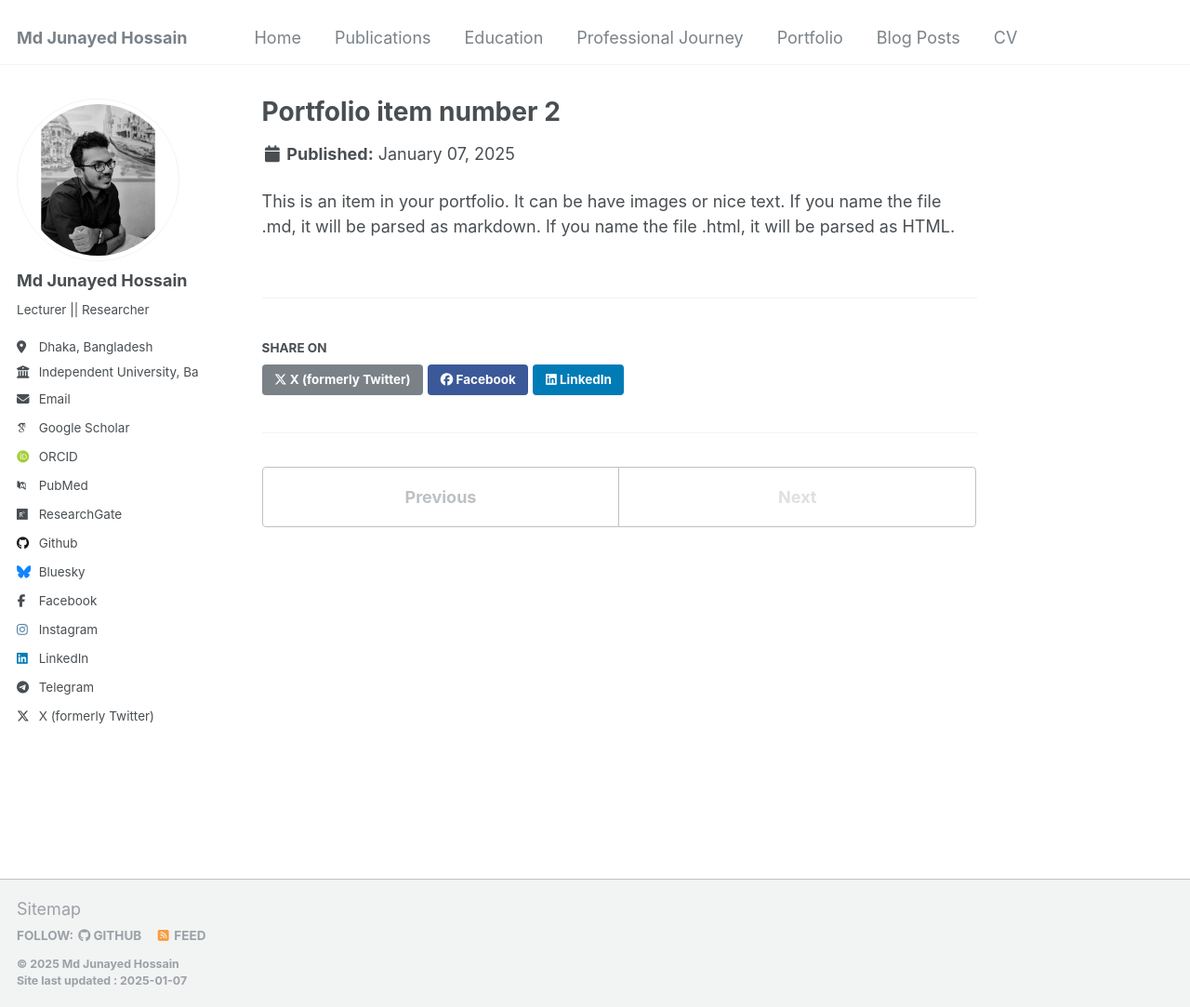
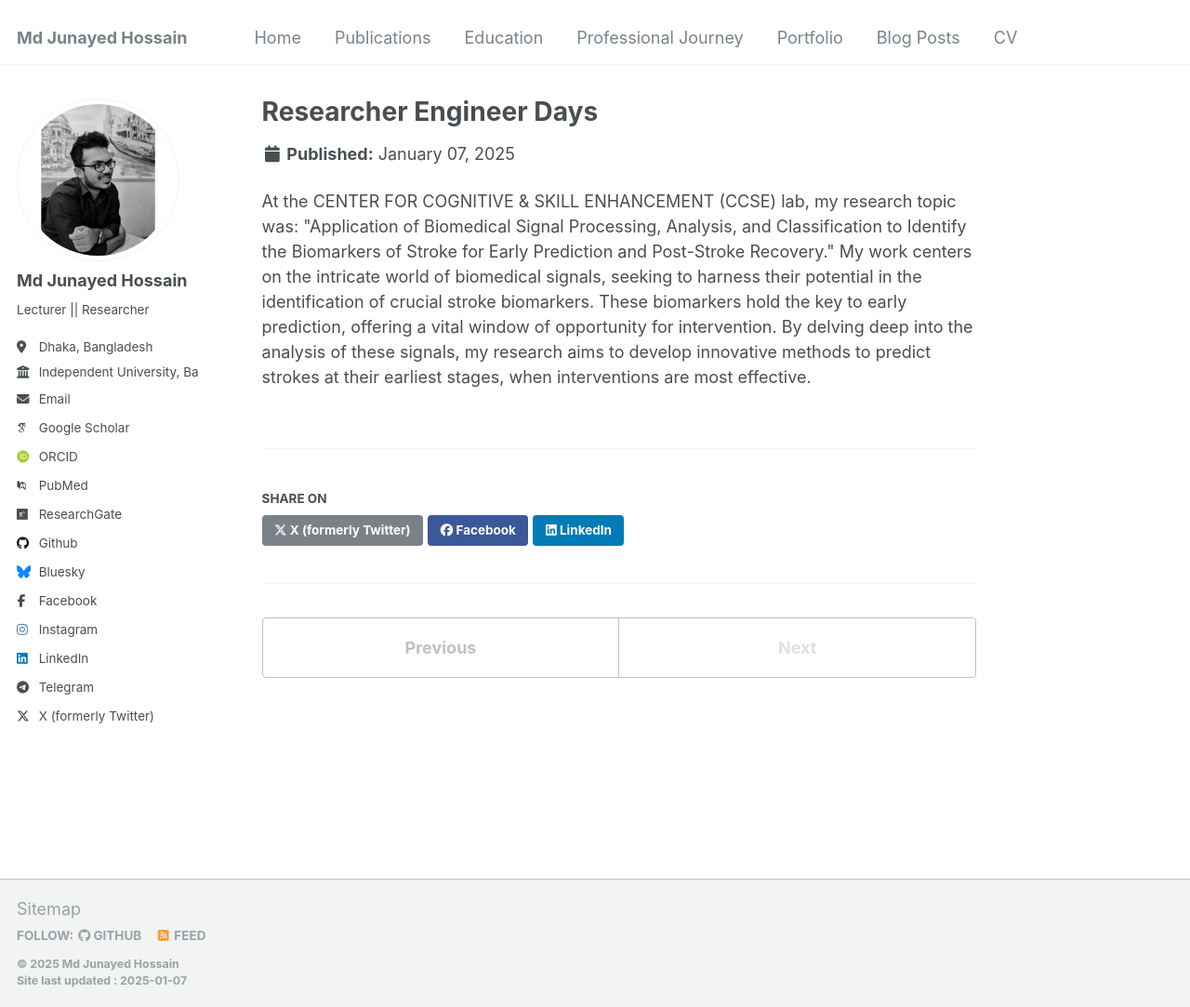
Before and after one commit to i-am-junayed/i-am-junayed.github.io, a Jekyll site: the page built from _portfolio/portfolio-2.html, in a window 1280 px wide and 1083 px high. Shown: the whole window at 93% size. Built offline with Jekyll 4.4.1, drawn with Linux system fonts in a browser that asks for light colours; some web fonts are replaced.

Commit message:
Update portfolio-2.html

```diff
--- a/_portfolio/portfolio-2.html
+++ b/_portfolio/portfolio-2.html
@@ -1,7 +1,9 @@
 ---
-title: "Portfolio item number 2"
-excerpt: "Short description of portfolio item number 2 <br/><img src='/images/500x300.png'>"
+title: "Researcher Engineer Days"
+excerpt: "A pleasant spot to commence your day, sipping a cup of tea while delving into the intricacies of research methodology.
+<br/><img src='/images/r_e_1.png'>"
 collection: portfolio
 ---
 
-This is an item in your portfolio. It can be have images or nice text. If you name the file .md, it will be parsed as markdown. If you name the file .html, it will be parsed as HTML.
+At the CENTER FOR COGNITIVE & SKILL ENHANCEMENT (CCSE) lab, my research topic was: "Application of Biomedical Signal Processing, Analysis, and Classification to Identify the Biomarkers of Stroke for Early Prediction and Post-Stroke Recovery."
+My work centers on the intricate world of biomedical signals, seeking to harness their potential in the identification of crucial stroke biomarkers. These biomarkers hold the key to early prediction, offering a vital window of opportunity for intervention. By delving deep into the analysis of these signals, my research aims to develop innovative methods to predict strokes at their earliest stages, when interventions are most effective.
```
